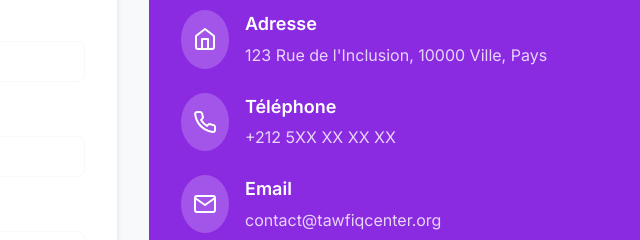
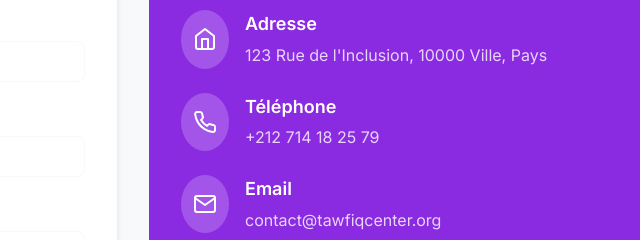
Before and after one commit to KOSYSHh/TawfiqProjects, a plain HTML site: page Yasser.html in a window 1280 px wide. Shown: the part 4460-4700 px from the top of the page, 507-1147 px from the left. Drawn offline with nearby package versions, Linux system fonts and the light colour scheme.

Commit message:
Update Yasser.html

```diff
--- a/Yasser.html
+++ b/Yasser.html
@@ -326,7 +326,7 @@
                             </div>
                             <div>
                                 <h4 class="contact-label">Téléphone</h4>
-                                <p class="contact-text">+212 5XX XX XX XX</p>
+                                <p class="contact-text">+212 714 18 25 79</p>
                             </div>
                         </div>
                         <div class="contact-item">
```
